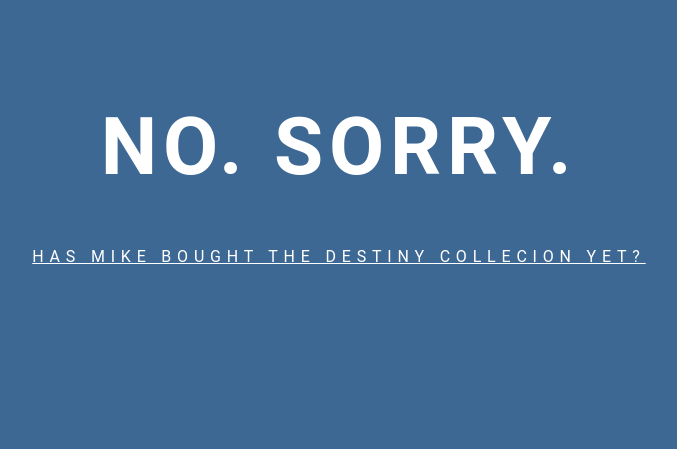
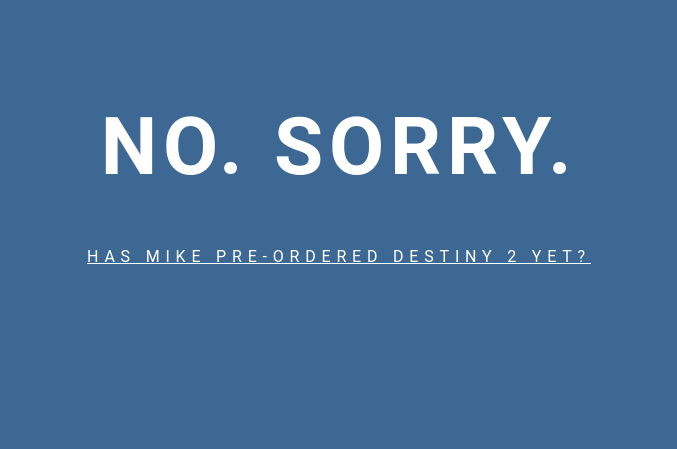
Before and after one commit to mike-roach/hasmikeboughtdestiny, a plain HTML site: page index.html in a window 1280 px wide. Shown: the part 154-603 px from the top of the page, without its empty margins (301-978 px from the left). Drawn offline with Linux system fonts and the light colour scheme.

Commit message:
destiny 2 link

```diff
--- a/index.html
+++ b/index.html
@@ -41,7 +41,7 @@
 <body>
   <div class="center">
     <h1>No. Sorry.</h1>
-    <p><a href="http://www.hasmikeboughtdestinyyet.xyz">Has Mike bought the Destiny Collecion yet?</a>
+    <p><a href="http://www.hasmikeboughtdestinyyet.xyz">Has Mike pre-ordered Destiny 2 yet?</a>
   </div>
 </body>
 </html>
```
